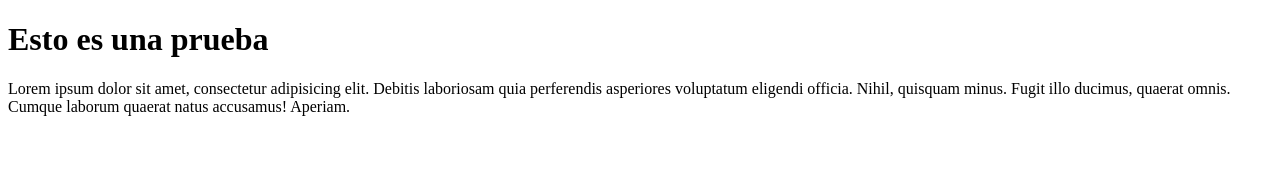
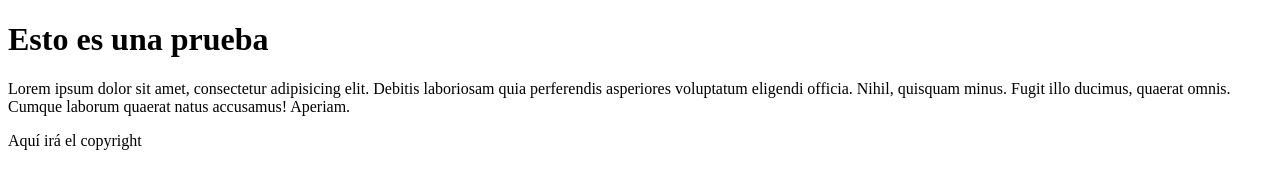
Before and after one commit to Albaruz/principal, a plain HTML site: page index.html in a window 1280 px wide. Drawn offline with Linux system fonts and the light colour scheme.

Commit message:
Añadimos copy

```diff
--- a/index.html
+++ b/index.html
@@ -7,5 +7,6 @@
 <body>
     <h1>Esto es una prueba</h1>
     <p>Lorem ipsum dolor sit amet, consectetur adipisicing elit. Debitis laboriosam quia perferendis asperiores voluptatum eligendi officia. Nihil, quisquam minus. Fugit illo ducimus, quaerat omnis. Cumque laborum quaerat natus accusamus! Aperiam.</p>
+    <footer>Aquí irá el copyright</footer>
 </body>
 </html>
```
